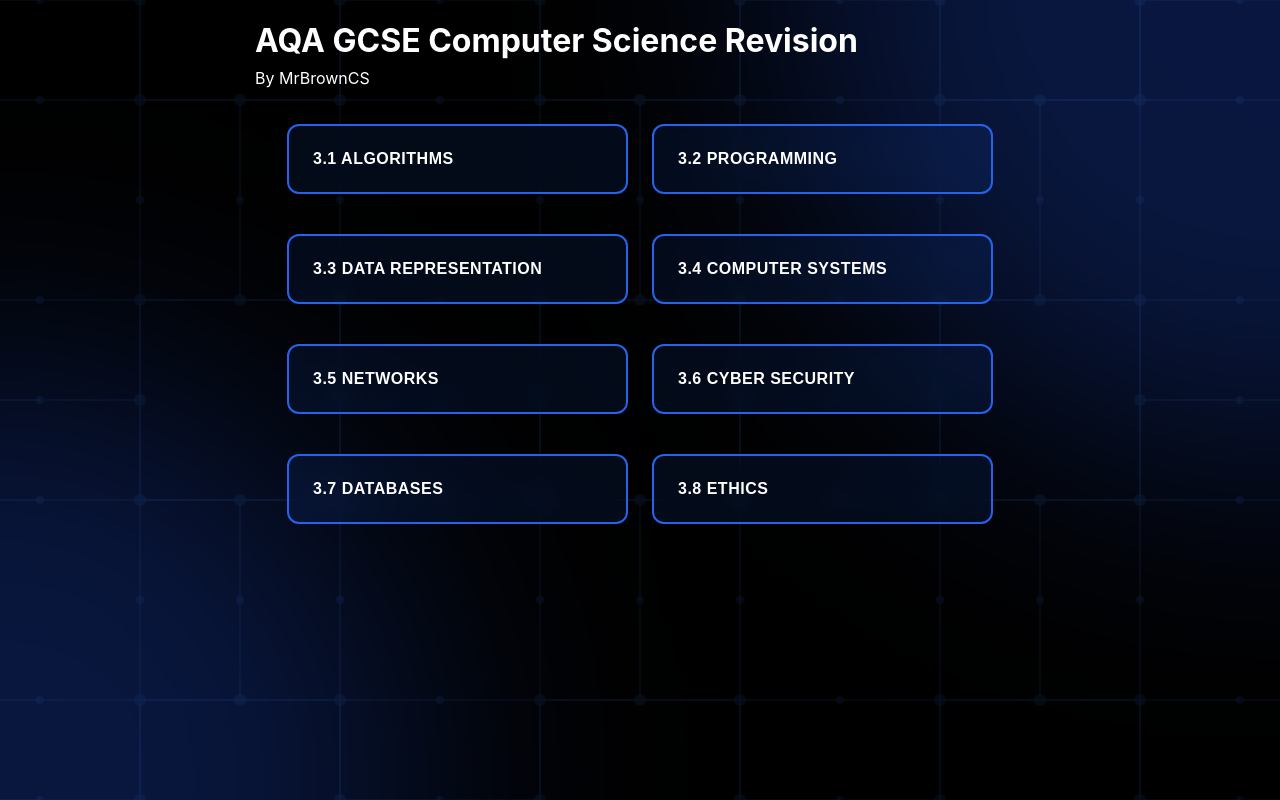
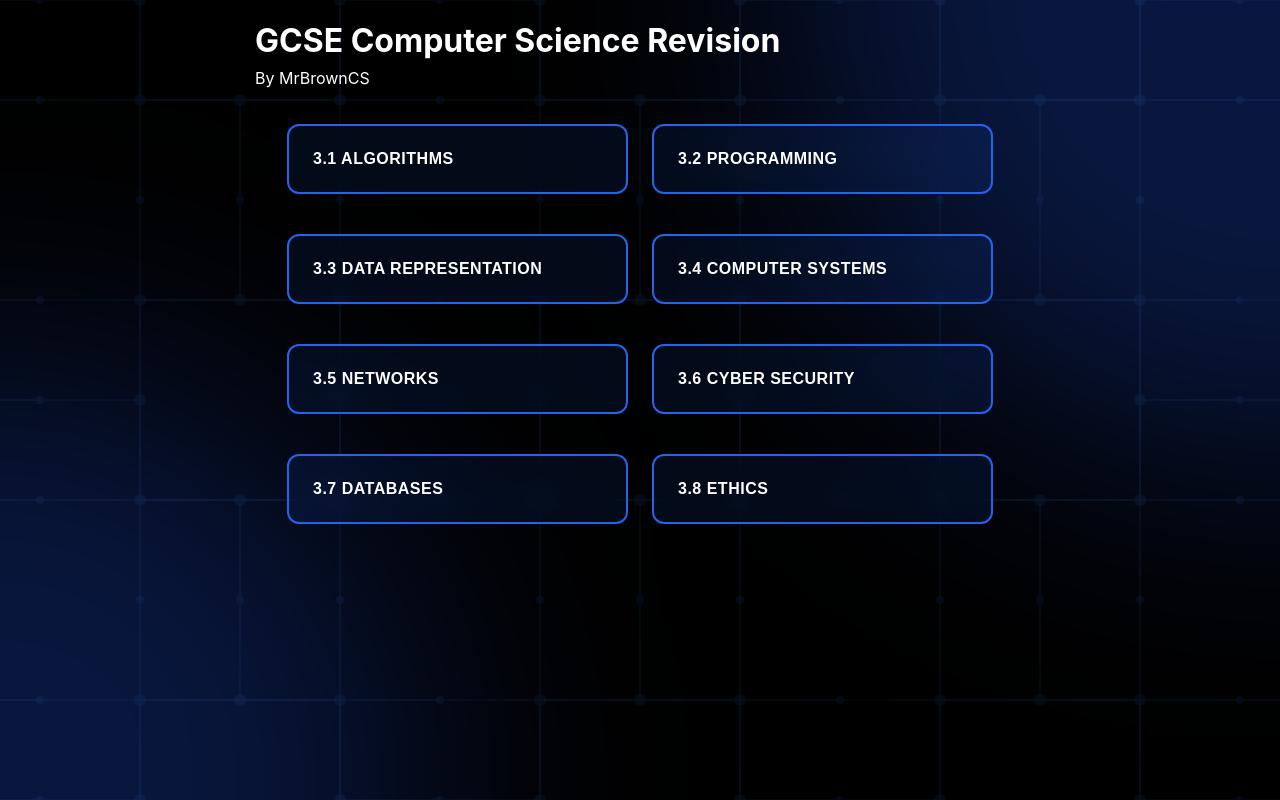
Before and after one commit to Masterbrown/gcse-revision-app, a website: page public/index.html in a window 1280 px wide. Drawn offline with nearby package versions, Linux system fonts and the light colour scheme.

Commit message:
Update: Remove 'AQA' from title, now generic GCSE Computer Science Revision tool

```diff
--- a/public/index.html
+++ b/public/index.html
@@ -3,7 +3,7 @@
 <head>
     <meta charset="UTF-8">
     <meta name="viewport" content="width=device-width, initial-scale=1.0, maximum-scale=1.0, user-scalable=no">
-    <title>AQA GCSE Computer Science Revision</title>
+    <title>GCSE Computer Science Revision</title>
     <link rel="stylesheet" href="styles.css">
     <script src="https://cdn.jsdelivr.net/npm/marked/marked.min.js"></script>
 </head>
@@ -14,7 +14,7 @@
     <div class="blur-effect blur-2"></div>
     <div class="container">
         <header>
-            <h1>AQA GCSE Computer Science Revision</h1>
+            <h1>GCSE Computer Science Revision</h1>
             <p>By MrBrownCS</p>
         </header>
 
```
